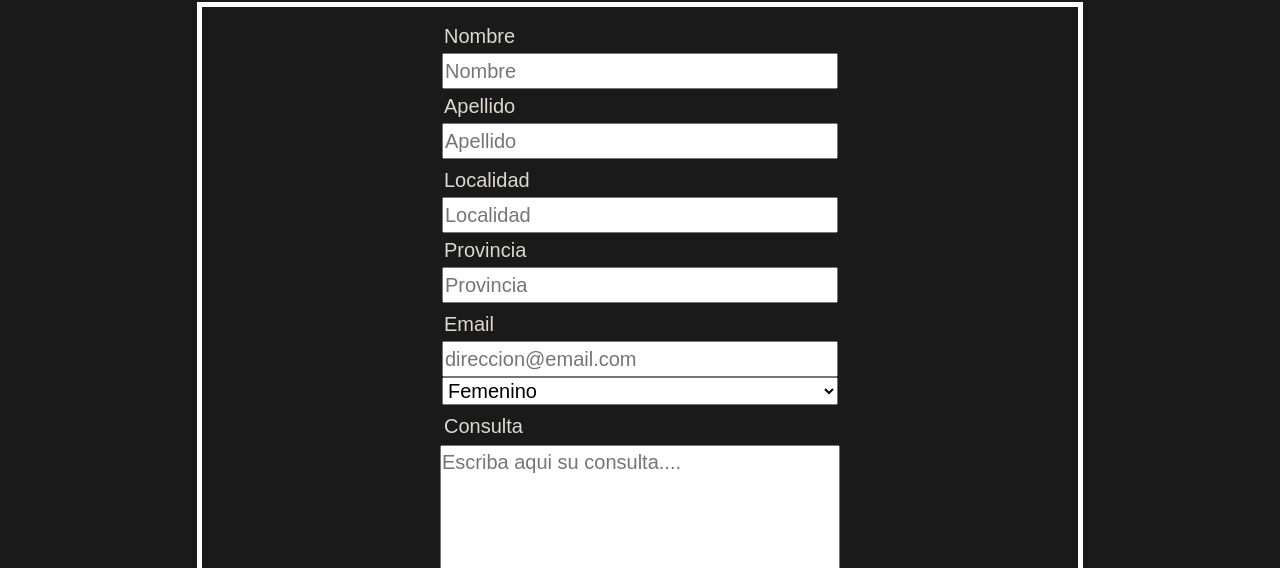
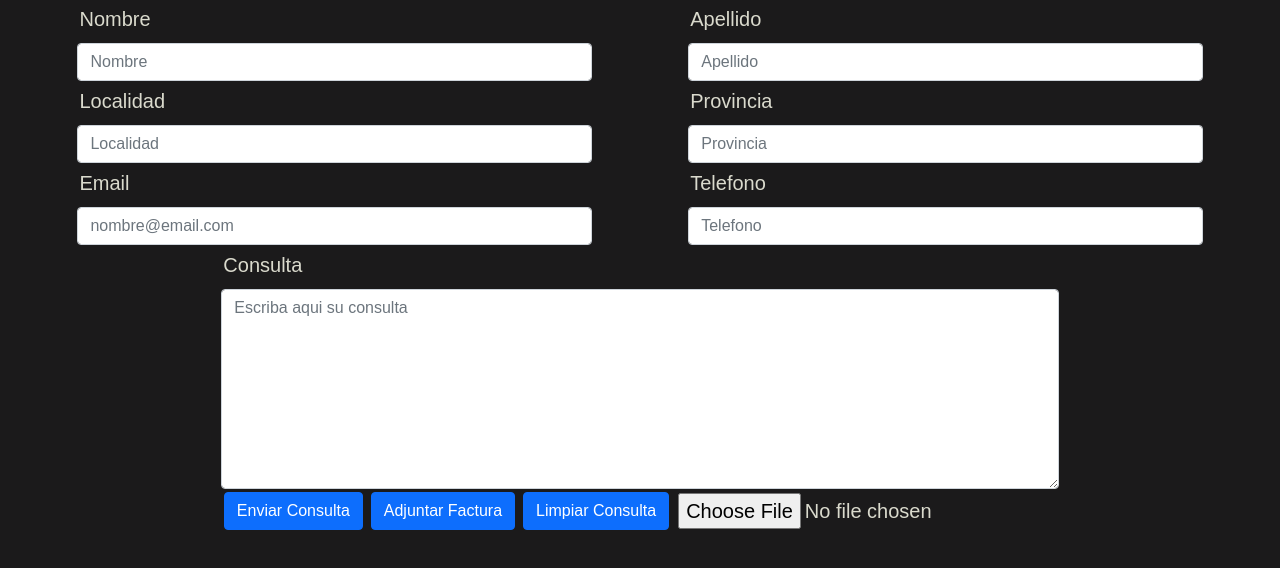
Before and after one commit to gastongonzalez83/refricar, a plain HTML site: page page/contacto.html in a window 1280 px wide. Shown: the part 386-954 px from the top of the page. Drawn offline with nearby package versions, Linux system fonts and the light colour scheme; a web font is replaced by a local one.

Commit message:
implementacion bootstrap formulario de contacto

```diff
--- a/page/contacto.html
+++ b/page/contacto.html
@@ -28,44 +28,42 @@
     </header>
     <main>
         <h1 class="titulo">CONTACTANOS</h1>
-            <section class="contenedor">
-                <form  class="formulario" method="">
-                    <div class="input__formularios">
-                        <label for="nombre">Nombre</label>
-                        <input type="text" id="nombre" placeholder="Nombre">
-                        <label class for="apellido">Apellido</label>
-                        <input type="text" id="apellido" placeholder="Apellido">
+        <div class="row justify-content-evenly">
+            <div class="col-xl-5 col-md-5 col-sd-8">
+                <label for="aombre" class="form-label">Nombre</label>
+                <input type="text" class="form-control" id="Nombre" placeholder="Nombre">
             </div>
-                    <div class="input__formularios">
-                        <label class for="localidad">Localidad</label>
-                        <input type="text" id="Localidad" placeholder="Localidad">
-                        <label class for="provincia">Provincia</label>
-                        <input type="text" id="provincia" placeholder="Provincia">
+            <div class="col-xl-5 col-md-5 col-sd-8">
+                <label for="apellido" class="form-label">Apellido</label>
+                <input type="text" class="form-control" id="apellido" placeholder="Apellido" >
             </div>
-                    <div class="input__formularios">
-                        <label for="email">Email</label>
-                        <input type="email" id="email" placeholder="direccion@email.com">
-                        <select name="sexo" id="sexo">
-                            <option value="femenino">Femenino</option>
-                            <option value="masculino">Masculino</option>
-                        </select>
+            <div class="col-xl-5 col-md-5 col-sd-8">
+                <label for="localidad" class="form-label">Localidad</label>
+                <input type="text" class="form-control" id="localidad" placeholder="Localidad">
             </div>
-                    <div>
-                        <label for="consulta"> Consulta</label>
+            <div class="col-xl-5 col-md-5 col-sd-8">
+                <label for="provincia" class="form-label">Provincia</label>
+                <input type="text" class="form-control" id="provincia" placeholder="Provincia">
             </div>
-                        <textarea placeholder="Escriba aqui su consulta...."></textarea>
-                    <div class="input__formularios">
-                        <input class="buttom__contacto" type="button" value="Adjuntar Factura"/>
-                        <input class="buttom__contacto" type="submit" value="Enviar Consulta"/>
-                        <input class="buttom__contacto" type="reset" value="Limpiar Consulta"/>
+            <div class="col-xl-5 col-md-5 col-sd-8">
+                <label for="Email" class="form-label">Email</label>
+                <input type="email" class="form-control" id="Email" placeholder="nombre@email.com" >
             </div>
-                    <p> Recibir Avisos De Ofertas y Promociones</p>
-                    <div>
-                        <label for="acepto"> Acepto</label>
-                        <input type="checkbox" name="acepta" value="1">
+            <div class="col-xl-5 col-md-5 col-sd-8">
+                <label for="phone" class="form-label">Telefono</label>
+                <input type="phone" class="form-control" id="phone" placeholder="Telefono" >
             </div>
-                </form>
-            </section>
+            <div class="col-xl-8 col-md-10 col-sd-8">
+                <label for="exampleFormControlTextarea1" class="form-label">Consulta</label>
+                <textarea class="form-control" id="exampleFormControlTextarea1" rows="3" placeholder="Escriba aqui su consulta"></textarea>
+            </div>
+            <div class="d-flex flex-wrap gap-2 justify-content-center">
+                <input class="btn btn-primary btn-sd" type="submit" value="Enviar Consulta">
+                <input class="btn btn-primary btn-sd" type="button" value="Adjuntar Factura">
+                <input class="btn btn-primary btn-sd" type="reset" value="Limpiar Consulta">
+                <input class="form-control-col-0.5" type="file" id="formFile">
+            </div>
+        </div>
     </main>
     <footer>
         <div class="footer__informacion" >
```
Lines whose indentation alone changed are shown as unchanged.
